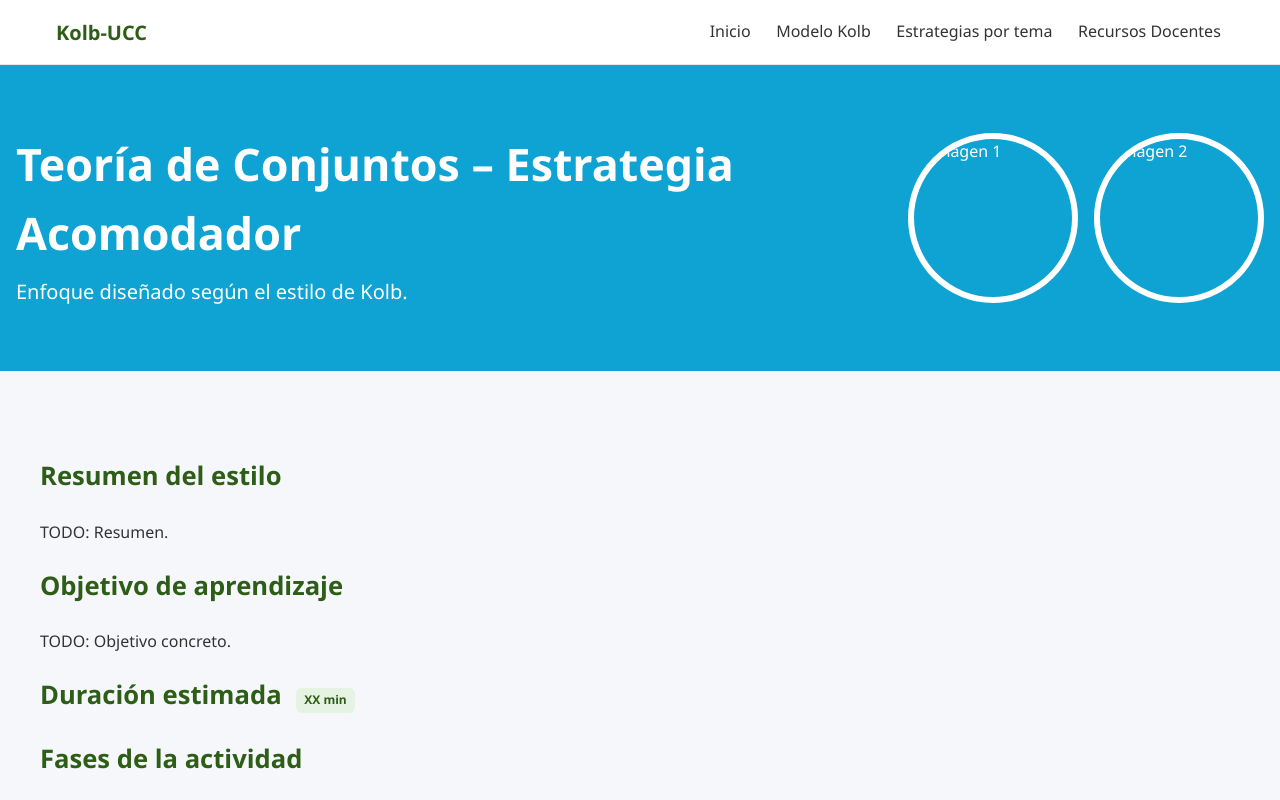
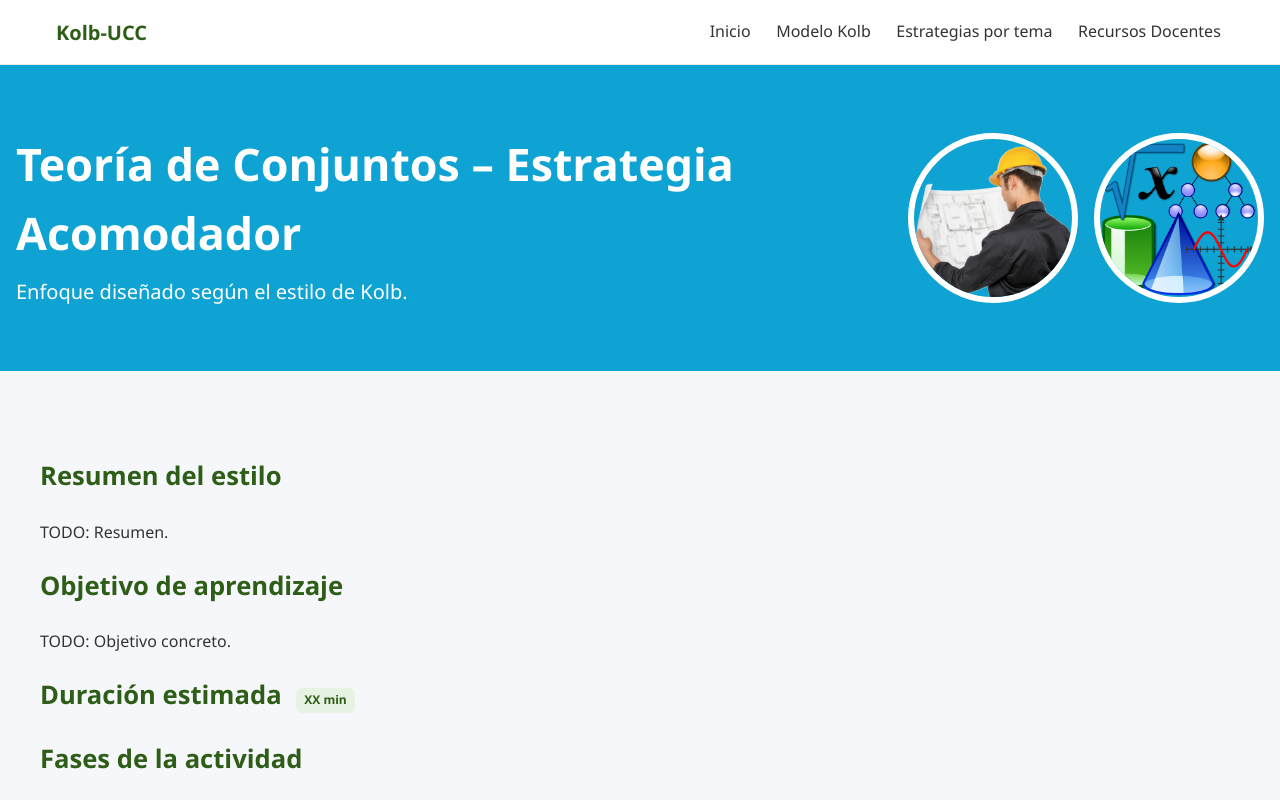
Before and after one commit to JJZapatap/kolb, a plain HTML site: page estilos/conjuntos-acomodador.html in a window 1280 px wide. Shown: the top 800 px of the page. Drawn offline with Linux system fonts and the light colour scheme.

Commit message:
Update conjuntos-acomodador.html

```diff
--- a/estilos/conjuntos-acomodador.html
+++ b/estilos/conjuntos-acomodador.html
@@ -22,8 +22,8 @@
     <p>Enfoque diseñado según el estilo de Kolb.</p>
   </div>
   <div class="circles">
-    <div class="bubble"><img src="assets/estudiante.png" alt="Imagen 1"></div>
-    <div class="bubble"><img src="assets/math.png" alt="Imagen 2"></div>
+    <div class="bubble"><img src="../assets/estudiante.png" alt="Imagen 1"></div>
+    <div class="bubble"><img src="../assets/math.png" alt="Imagen 2"></div>
   </div>
 </section>
 <main>
```
